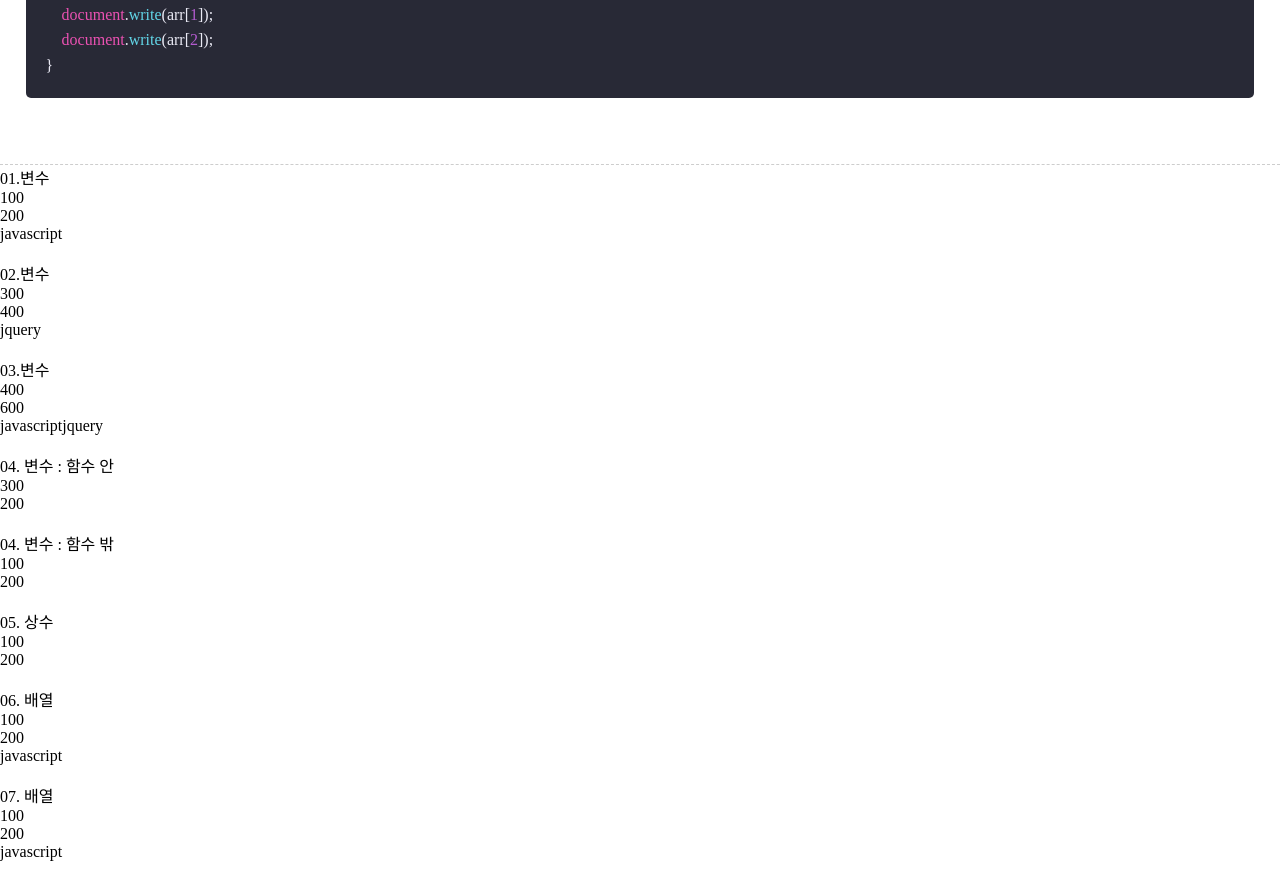
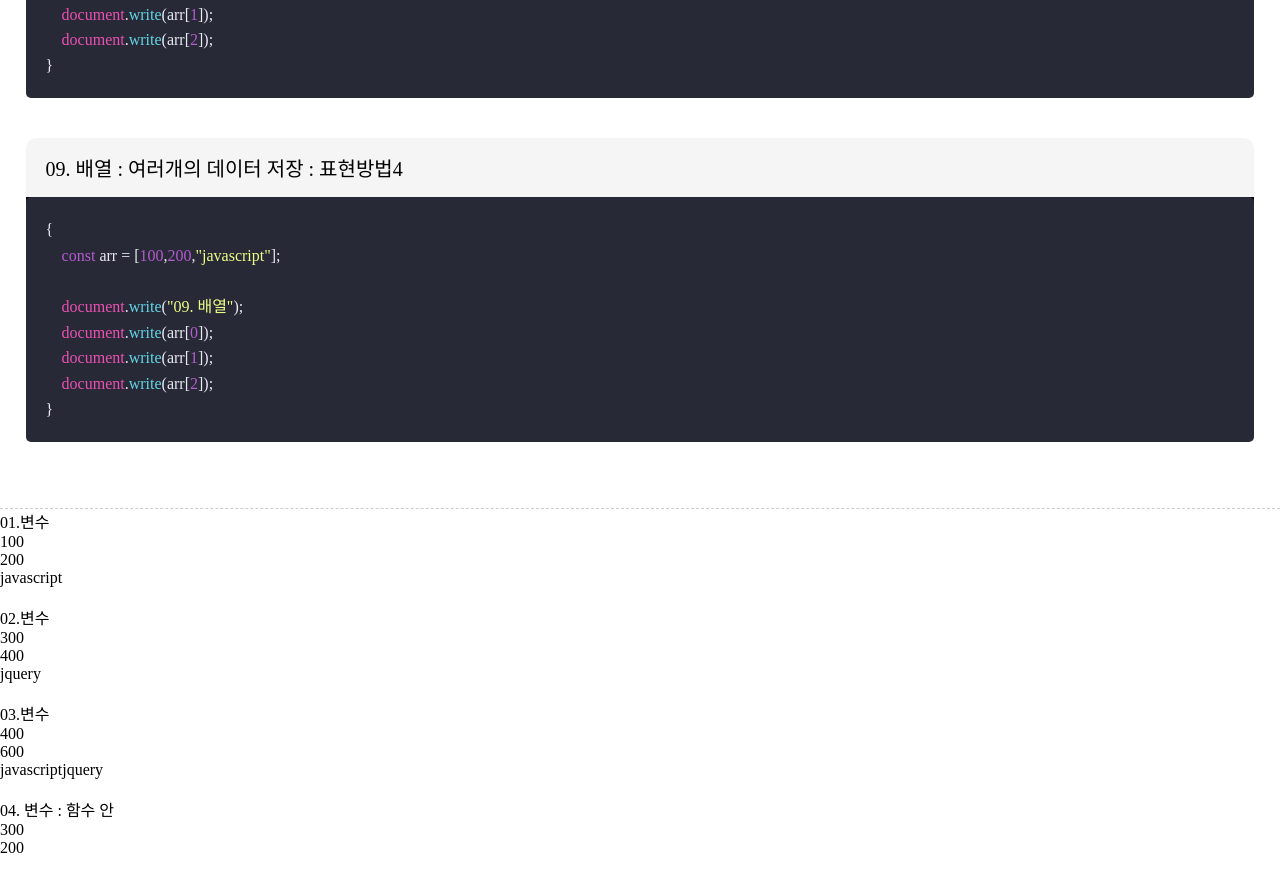
Before and after one commit to kimm99604/cording2, a plain HTML site: page javascript/javascript01.html in a window 1280 px wide. Shown: the part 4261-5139 px from the top of the page. Drawn offline with nearby package versions, Linux system fonts and the light colour scheme; a web font is replaced by a local one.

Commit message:
22.07.18

```diff
--- a/javascript/javascript01.html
+++ b/javascript/javascript01.html
@@ -291,6 +291,21 @@
 </code></pre>
                     </div>
                 </div>
+
+                <div id="sample01" class="sample">
+                    <h2>09. 배열 : 여러개의 데이터 저장 : 표현방법4</h2>
+                    <div class="code">
+<pre><code class="language-js">{
+    const arr = [100,200,"javascript"];
+
+    document.write("09. 배열");
+    document.write(arr[0]);
+    document.write(arr[1]);
+    document.write(arr[2]);
+}
+</code></pre>
+                    </div>
+                </div>
             </div>
     </main>
 
```
